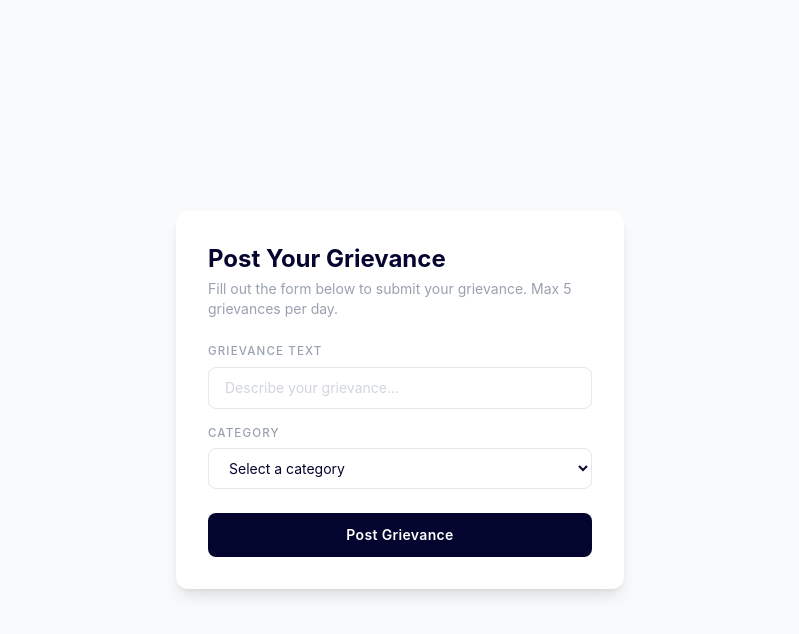
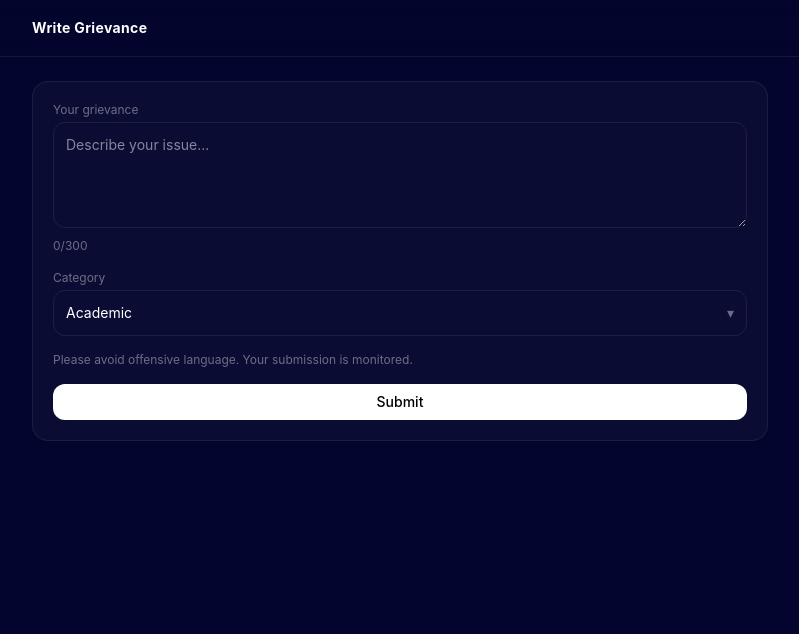
Before and after one commit to MhoOmm/SentiChat, a React (Vite) app in the folder frontend-admin/: page /greivance in a window 1280 px wide. Shown: the top 634 px of the page, without its empty margins (240-1039 px from the left). Built offline with nearby package versions, Linux system fonts and the light colour scheme.

Commit message:
Anouncements and routing done

```diff
--- a/frontend-admin/pages/community/Anouncements.jsx
+++ b/frontend-admin/pages/community/Anouncements.jsx
@@ -45,7 +45,7 @@ export default function AnnouncementsPage() {
               </h2>
 
               <p className="text-sm text-white/80 leading-relaxed">
-                {item.content}
+                {item.message}
               </p>
             </div>
           ))
--- /dev/null
+++ b/frontend-admin/pages/community/Greivance.jsx
@@ -0,0 +1,164 @@
+import { useState, useRef, useEffect } from "react";
+import axios from "axios";
+
+export default function WriteGreivance() {
+  const [text, setText] = useState("");
+  const [category, setCategory] = useState("academic");
+  const [loading, setLoading] = useState(false);
+  const [open, setOpen] = useState(false);
+
+  const dropdownRef = useRef();
+
+  const categories = [
+    "academic",
+    "hostel",
+    "mess",
+    "infrastructure",
+    "admin",
+    "other",
+  ];
+
+  // close dropdown on outside click
+  useEffect(() => {
+    const handleClickOutside = (e) => {
+      if (dropdownRef.current && !dropdownRef.current.contains(e.target)) {
+        setOpen(false);
+      }
+    };
+
+    document.addEventListener("mousedown", handleClickOutside);
+    return () => document.removeEventListener("mousedown", handleClickOutside);
+  }, []);
+
+  const handleSubmit = async (e) => {
+    e.preventDefault();
+
+    if (!text.trim()) return;
+
+    try {
+      setLoading(true);
+
+      await axios.post(
+        "http://localhost:5000/api/chat/create-greivance",
+        { text, category },
+        {
+          headers: {
+            Authorization: localStorage.getItem("token"),
+          },
+        }
+      );
+
+      setText("");
+      alert("Grievance submitted!");
+
+    } catch (err) {
+      alert(err.response?.data?.message || "Error submitting");
+    } finally {
+      setLoading(false);
+    }
+  };
+
+  return (
+    <div className="min-h-screen bg-[#04052e] text-white">
+
+      {/* Header */}
+      <header className="sticky top-0 z-50 backdrop-blur-md bg-[#04052e]/80 border-b border-white/[0.07]">
+        <div className="max-w-3xl mx-auto px-4 h-14 flex items-center">
+          <h1 className="font-bold text-sm tracking-wide">
+            Write Grievance
+          </h1>
+        </div>
+      </header>
+
+      {/* Form */}
+      <main className="max-w-3xl mx-auto px-4 py-6">
+
+        <form
+          onSubmit={handleSubmit}
+          className="bg-white/[0.03] border border-white/[0.07] rounded-2xl p-5 space-y-4"
+        >
+
+          {/* TEXT */}
+          <div>
+            <label className="text-xs text-white/40 mb-1 block">
+              Your grievance
+            </label>
+            <textarea
+              className="w-full bg-transparent border border-white/[0.08] rounded-xl p-3 text-sm focus:outline-none focus:border-white/20"
+              rows="4"
+              placeholder="Describe your issue..."
+              value={text}
+              onChange={(e) => setText(e.target.value)}
+            />
+            <p className="text-xs text-white/40 mt-1">
+              {text.length}/300
+            </p>
+          </div>
+
+          {/* CATEGORY (CUSTOM DROPDOWN) */}
+          <div ref={dropdownRef} className="relative">
+            <label className="text-xs text-white/40 mb-1 block">
+              Category
+            </label>
+
+            {/* Button */}
+            <button
+              type="button"
+              onClick={() => setOpen(!open)}
+              className="w-full bg-transparent border border-white/[0.08] rounded-xl p-3 text-sm text-left flex justify-between items-center"
+            >
+              <span className="capitalize">{category}</span>
+              <span className="text-white/40">▾</span>
+            </button>
+
+            {/* Dropdown */}
+            {open && (
+              <div className="absolute w-full mt-2 bg-[#0a0b3d] border border-white/[0.08] rounded-xl shadow-lg z-10 overflow-hidden">
+
+                {categories.map((item) => (
+                  <div
+                    key={item}
+                    onClick={() => {
+                      setCategory(item);
+                      setOpen(false);
+                    }}
+                    className={`px-4 py-2 text-sm cursor-pointer capitalize transition
+                      ${
+                        category === item
+                          ? "bg-white/10"
+                          : "hover:bg-white/10"
+                      }`}
+                  >
+                    {item}
+                  </div>
+                ))}
+
+              </div>
+            )}
+          </div>
+
+          {/* INFO */}
+          <p className="text-xs text-white/40">
+            Please avoid offensive language. Your submission is monitored.
+          </p>
+
+          {/* BUTTON */}
+          <button
+            type="submit"
+            disabled={loading || !text.trim()}
+            className={`w-full py-2 rounded-xl text-sm font-medium transition
+              ${
+                loading
+                  ? "bg-white/10 text-white/40"
+                  : "bg-white text-black hover:bg-gray-200"
+              }`}
+          >
+            {loading ? "Submitting..." : "Submit"}
+          </button>
+
+        </form>
+
+      </main>
+    </div>
+  );
+}
--- a/frontend-admin/pages/community/index.jsx
+++ b/frontend-admin/pages/community/index.jsx
@@ -62,12 +62,30 @@ export default function CommunityPage() {
             <span className="font-bold text-sm tracking-wide">SentiChat Community</span>
           </div>
 
-          <div className="flex items-center gap-3">
+          <div className="flex items-center gap-3.5">
             <Link
               to="/community/dashboard"
               className="text-xs font-semibold text-white/50 hover:text-white transition-colors"
             >
               Dashboard
+            </Link>
+            <Link
+              to="/community/polls"
+              className="text-xs font-semibold text-white/50 hover:text-white transition-colors"
+            >
+              Polls
+            </Link>
+            <Link
+              to="/greivance"
+              className="text-xs font-semibold text-white/50 hover:text-white transition-colors"
+            >
+              Grievance
+            </Link>
+            <Link
+              to="/community/announcement"
+              className="text-xs font-semibold text-white/50 hover:text-white transition-colors"
+            >
+              Announcements
             </Link>
 
             <button
--- a/frontend-admin/src/App.jsx
+++ b/frontend-admin/src/App.jsx
@@ -9,7 +9,7 @@ import UserDashboard from "../pages/community/UserDashboard";
 import AnnouncementsPage from "../pages/community/Anouncements"
 import PollsPage from "../pages/community/PollsPage"
 
-import GrievancePage from "../pages/GrievancePage"
+import WriteGreivance from "../pages/community/Greivance"
 import Announcements from "../pages/AdminAnnouncements";
 import SentimentAnalysis from "../pages/AdminSentimentanalysis";
 
@@ -19,7 +19,7 @@ function App() {
       <Routes>
         <Route path="/" element={<Navigate to="/auth" />} />
         <Route path="/auth" element={<AuthPage />} />
-        <Route path="/greivance" element={<GrievancePage />} />
+        <Route path="/greivance" element={<WriteGreivance />} />
         <Route path="/admin/login-admin" element={<AdminLogin />} />
         <Route path="/admin/dashboard" element={<AdminDashboard />} />
         <Route path="/community" element={<CommunityPage />} />
```
Also changed, not shown: 1 other file (tests, documents, lock files or other folders).
